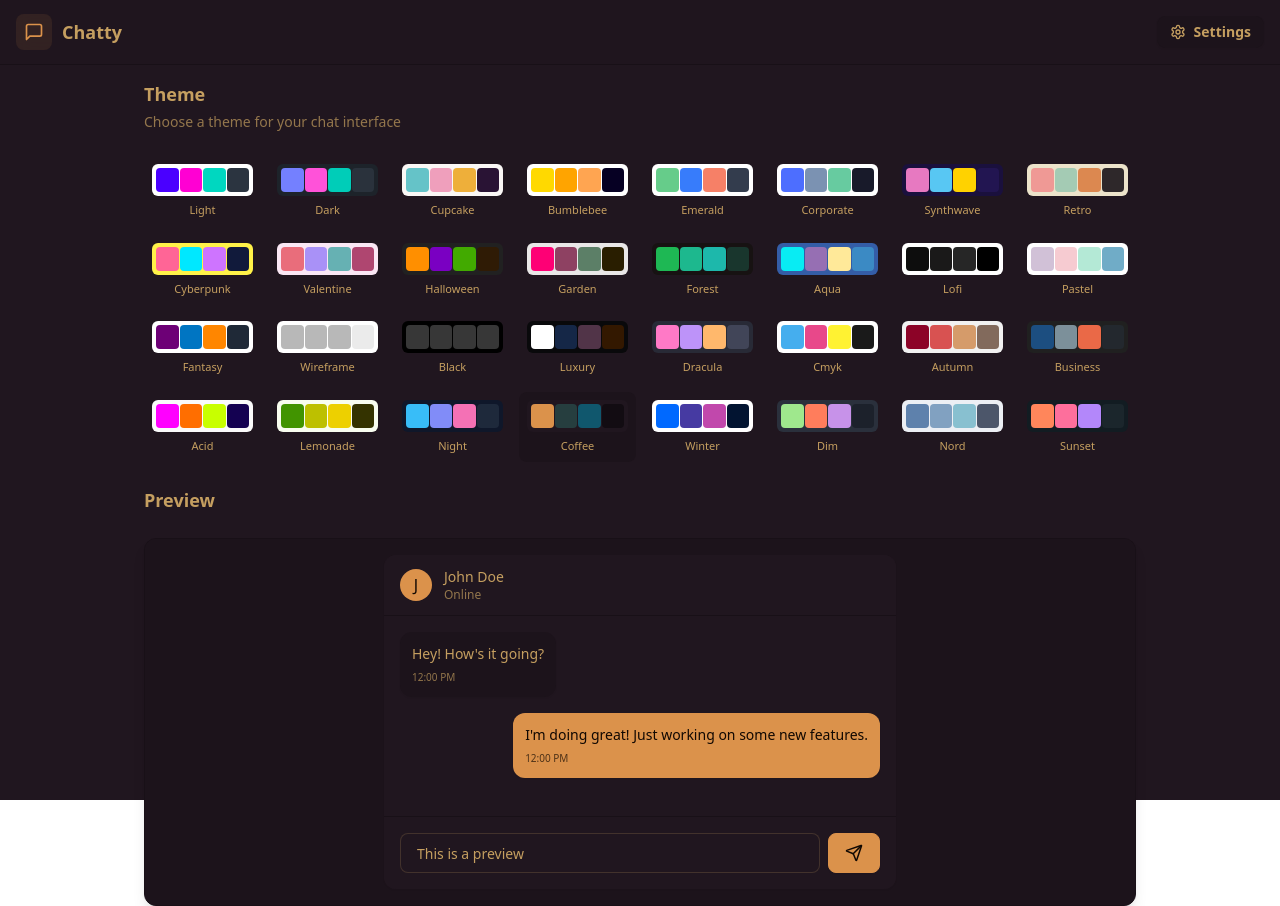
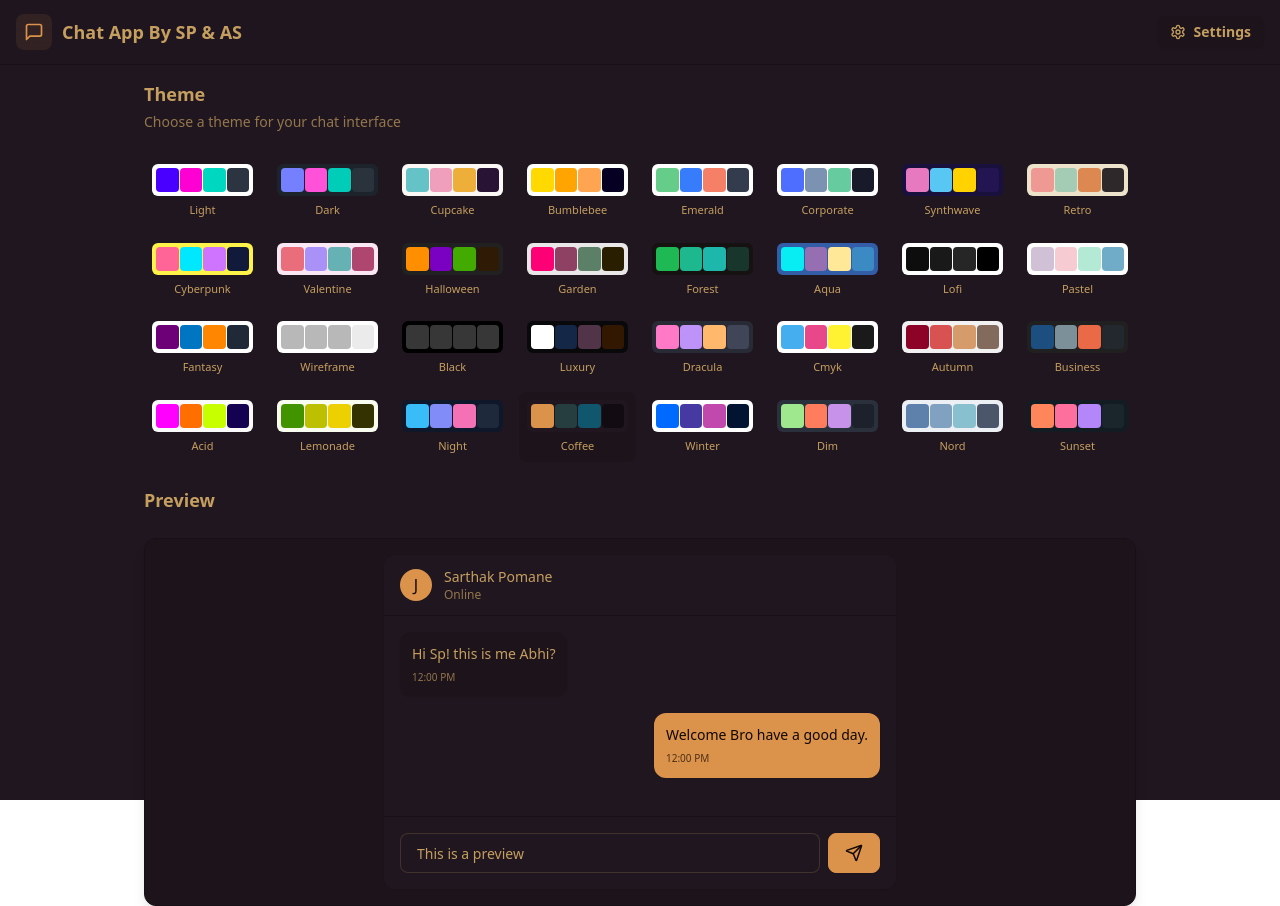
Before and after one commit to SarthakSP18/fullstack-chat-app, a React (Vite) app in the folder frontend/: page /settings in a window 1280 px wide. Built offline with nearby package versions, Linux system fonts and the light colour scheme; no server answers.

Commit message:
new changes

```diff
--- a/frontend/src/components/Navbar.jsx
+++ b/frontend/src/components/Navbar.jsx
@@ -17,7 +17,7 @@ const Navbar = () => {
               <div className="size-9 rounded-lg bg-primary/10 flex items-center justify-center">
                 <MessageSquare className="w-5 h-5 text-primary" />
               </div>
-              <h1 className="text-lg font-bold">Chatty</h1>
+              <h1 className="text-lg font-bold">Chat App By SP & AS</h1>
             </Link>
           </div>
 
--- a/frontend/src/pages/SettingsPage.jsx
+++ b/frontend/src/pages/SettingsPage.jsx
@@ -3,8 +3,8 @@ import { useThemeStore } from "../store/useThemeStore";
 import { Send } from "lucide-react";
 
 const PREVIEW_MESSAGES = [
-  { id: 1, content: "Hey! How's it going?", isSent: false },
-  { id: 2, content: "I'm doing great! Just working on some new features.", isSent: true },
+  { id: 1, content: "Hi Sp! this is me Abhi?", isSent: false },
+  { id: 2, content: "Welcome Bro have a good day.", isSent: true },
 ];
 
 const SettingsPage = () => {
@@ -57,7 +57,7 @@ const SettingsPage = () => {
                       J
                     </div>
                     <div>
-                      <h3 className="font-medium text-sm">John Doe</h3>
+                      <h3 className="font-medium text-sm">Sarthak Pomane</h3>
                       <p className="text-xs text-base-content/70">Online</p>
                     </div>
                   </div>
```
